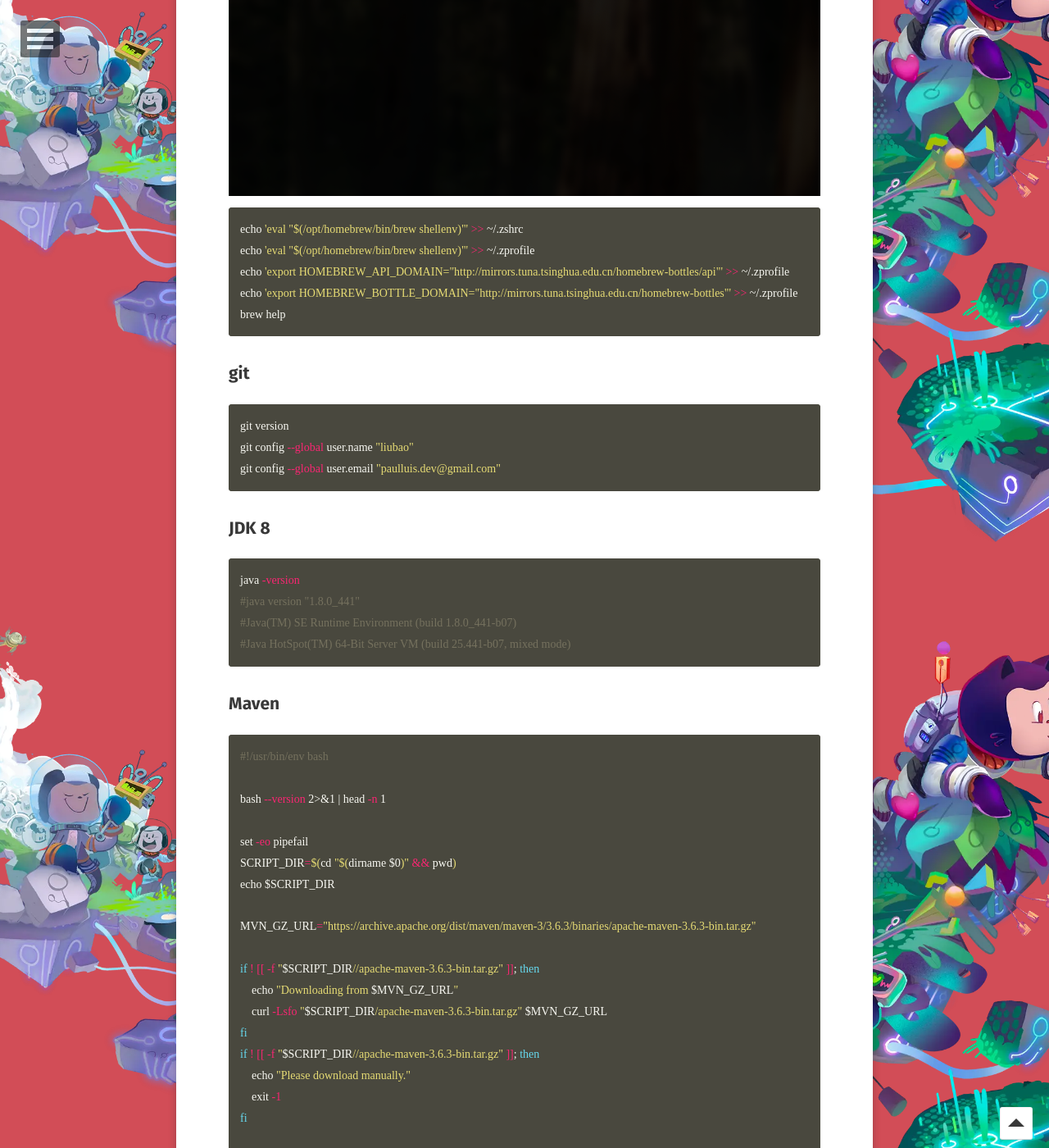
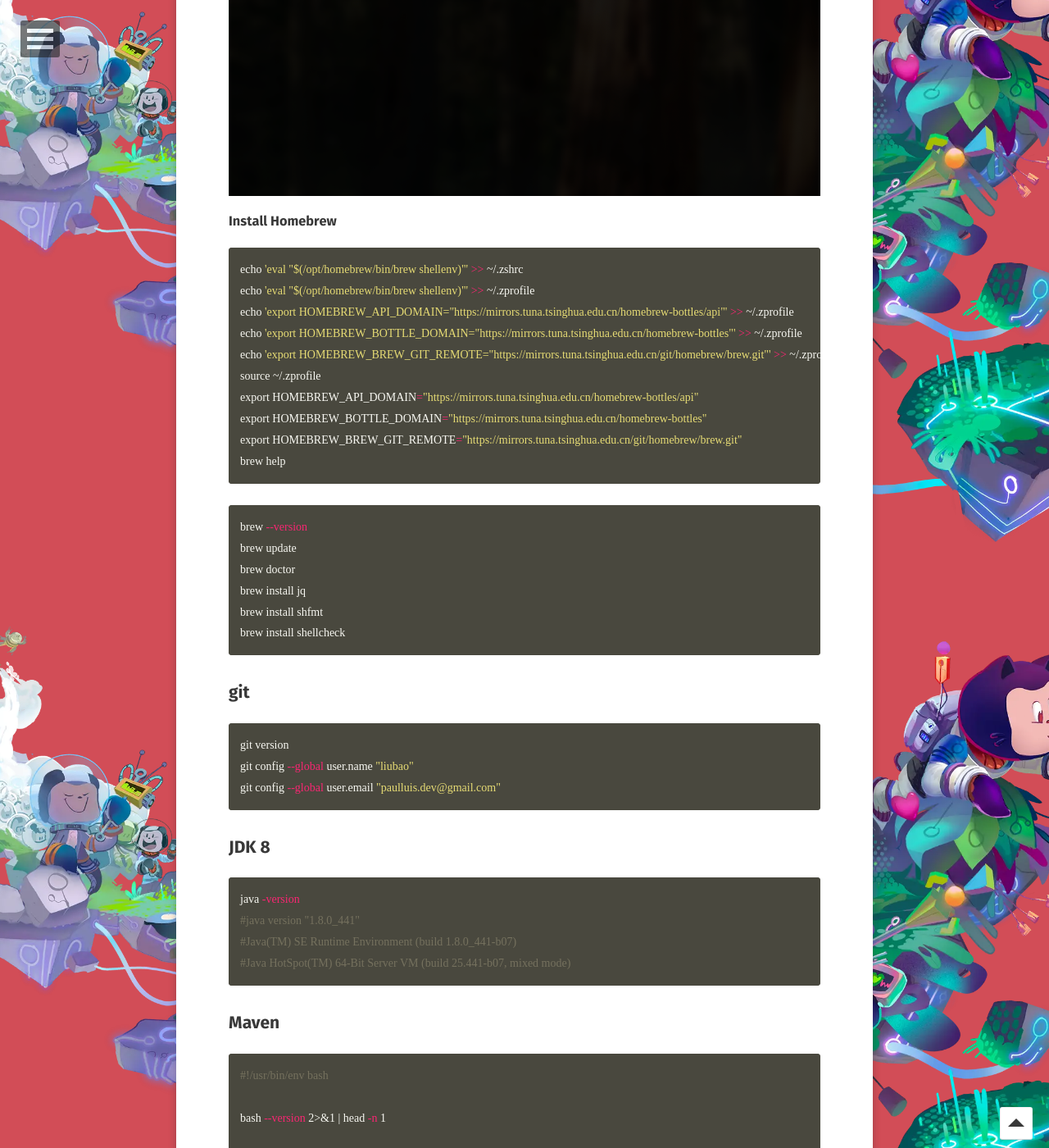
Before and after one commit to WebPavel/WebPavel.github.io, a Jekyll site: the page built from _posts/2026-03-24-macOS-personal-configuration.md, in a window 1280 px wide and 1400 px high, scrolled down 1128 px. Shown: the whole window at 82% size. Built offline with Jekyll 4.4.1, drawn with Linux system fonts in a browser that asks for light colours; some web fonts are replaced; comment, search, counter and statistics services are not loaded.

Commit message:
feat: command to install shell formatting and syntax checking tools

````diff
--- a/_posts/2026-03-24-macOS-personal-configuration.md
+++ b/_posts/2026-03-24-macOS-personal-configuration.md
@@ -31,12 +31,28 @@ xcode-select --help
 
 ![Xcode CLT](/assets/photos/Snipaste_2026-03-24_01-45-51.png)
 
+### Install Homebrew
+
 ```shell
 echo 'eval "$(/opt/homebrew/bin/brew shellenv)"' >> ~/.zshrc
 echo 'eval "$(/opt/homebrew/bin/brew shellenv)"' >> ~/.zprofile
-echo 'export HOMEBREW_API_DOMAIN="http://mirrors.tuna.tsinghua.edu.cn/homebrew-bottles/api"' >> ~/.zprofile
-echo 'export HOMEBREW_BOTTLE_DOMAIN="http://mirrors.tuna.tsinghua.edu.cn/homebrew-bottles"' >> ~/.zprofile
+echo 'export HOMEBREW_API_DOMAIN="https://mirrors.tuna.tsinghua.edu.cn/homebrew-bottles/api"' >> ~/.zprofile
+echo 'export HOMEBREW_BOTTLE_DOMAIN="https://mirrors.tuna.tsinghua.edu.cn/homebrew-bottles"' >> ~/.zprofile
+echo 'export HOMEBREW_BREW_GIT_REMOTE="https://mirrors.tuna.tsinghua.edu.cn/git/homebrew/brew.git"' >> ~/.zprofile
+source ~/.zprofile
+export HOMEBREW_API_DOMAIN="https://mirrors.tuna.tsinghua.edu.cn/homebrew-bottles/api"
+export HOMEBREW_BOTTLE_DOMAIN="https://mirrors.tuna.tsinghua.edu.cn/homebrew-bottles"
+export HOMEBREW_BREW_GIT_REMOTE="https://mirrors.tuna.tsinghua.edu.cn/git/homebrew/brew.git"
 brew help
+```
+
+```shell
+brew --version
+brew update
+brew doctor
+brew install jq
+brew install shfmt
+brew install shellcheck
 ```
 
 ## git
@@ -64,8 +80,8 @@ java -version
 bash --version 2>&1 | head -n 1
 
 set -eo pipefail
-SCRIPT_DIR=$(cd "$(dirname $0)" && pwd)
-echo $SCRIPT_DIR
+SCRIPT_DIR=$(cd "$(dirname "$0")" && pwd)
+echo "$SCRIPT_DIR"
 
 MVN_GZ_URL="https://archive.apache.org/dist/maven/maven-3/3.6.3/binaries/apache-maven-3.6.3-bin.tar.gz"
 
@@ -168,3 +184,4 @@ The last version to support both Community and Unified updates is [Version 3.2](
 - [Java SE 8 (8u211 and later)](https://www.oracle.com/java/technologies/javase/javase8u211-later-archive-downloads.html)
 - [Difference Between M2_HOME, MAVEN_HOME and using the PATH variable](https://www.baeldung.com/java-maven-environment-variables)
 - [How to Install Maven on Windows, Linux, and Mac](https://www.baeldung.com/install-maven-on-windows-linux-mac)
+- [Homebrew 镜像使用帮助](https://mirrors.tuna.tsinghua.edu.cn/help/homebrew/)
````
